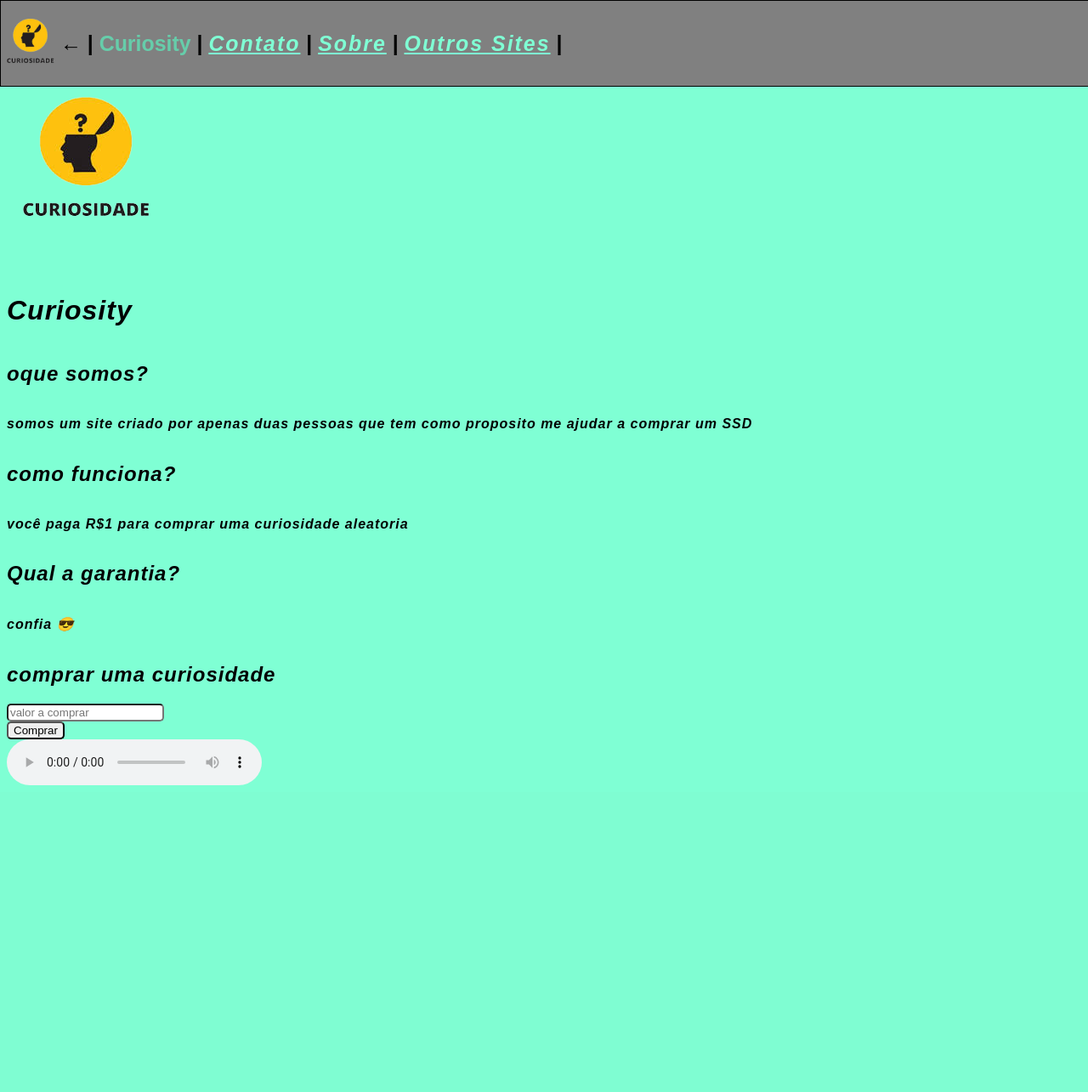
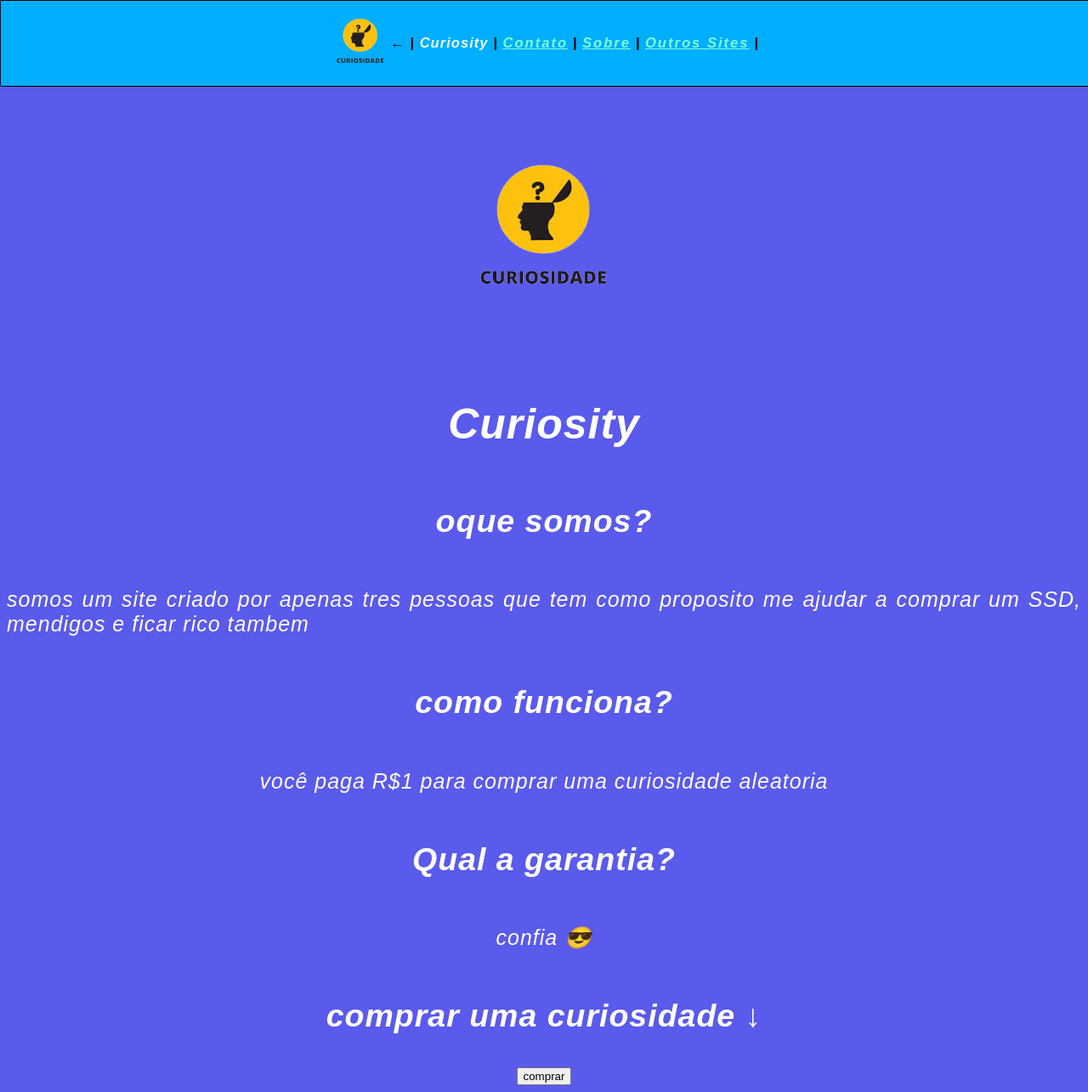
Before and after one commit to Brunin13/Brunin13.github.io, a PHP site: page / in a window 1280 px wide. Shown: the whole page at 85% size. Before the commit the page ends 924 px from the top, so only its background shows below. Run offline with PHP 8.4, Linux system fonts and the light colour scheme.

Commit message:
Add files via upload

```diff
--- a/projetos-particulares/Curiosity/Curiosity.js
+++ b/projetos-particulares/Curiosity/Curiosity.js
@@ -1,13 +1,21 @@
 function comprar() {
-    var value = document.getElementById('input').value
-    var confirm = prompt("comprar "+ value +" curiosidades por R$"+ value +"?");
-    if(confirm == 'sim' || confirm == 's' ||confirm == 'S' ||confirm == 'Sim' || confirm == 'ss' ||confirm == 'SS' ||confirm == 'SIM' ) {
-        window.open('comprar.html', '_self')
+    var confirm = confirm("comprar "+ 1 +" curiosidades por R$"+ 1 +"?");
+    if(confirm == true ) {
+        alert("comprando..")
+        window.open('comprar.html', '_blank')
     } else {
         alert("cancelando compra...");
     }
 }
 
+function random(n1, n2) {
+
+}
+
 function comprei() {
-    alert("eu sei que vc n comprou efi di pi >:(");
+    alert("sorteando...");
+    var time = setInterval(() => {
+        clearInterval(time);
+    }, 1000);
+    random(0, 20)
 }
--- a/projetos-particulares/Curiosity/Index.html
+++ b/projetos-particulares/Curiosity/Index.html
@@ -17,14 +17,13 @@
         <img src="imagens/logo.png" alt="logo Curiosity">
         <h1>Curiosity</h1>
         <h2>oque somos?</h2>
-        <p>somos um site criado por apenas duas pessoas que tem como proposito me ajudar a comprar um SSD</p>
+        <p>somos um site criado por apenas tres pessoas que tem como proposito me ajudar a comprar um SSD, mendigos e ficar rico tambem</p>
         <h2>como funciona?</h2>
         <p>você paga R$1 para comprar uma curiosidade aleatoria</p>
         <h2>Qual a garantia?</h2>
         <p>confia &#x1F60E;</p>
-        <h2>comprar uma curiosidade</h2>
-        <input id="input" type="number" placeholder="valor a comprar"><a href="#comprar"><input type="submit" value="Comprar" onclick="comprar()"></a>
-        <audio src="i-dont-need-your-love-adi-goldstein-main-version-06-17-13841.mp3" autoplay loop controls></audio>
+        <h2>comprar uma curiosidade &downarrow;</h2>
+        <a href="comprar.html"><button>comprar</button></a>
     </div>
   </body>
   <script src="Curiosity.js"></script>
--- a/projetos-particulares/Curiosity/outros.html
+++ b/projetos-particulares/Curiosity/outros.html
@@ -11,12 +11,13 @@
   <body>
     <div class="barra">
         <img src="imagens/logo.png" width="70px" alt="logo"><h5><strong>&leftarrow; | <em><a href="Index.html">Curiosity</a></em> | <em><a href="https://github.com/Brunin13" rel="external" target="_blank">Contato</a></em> | <em><a href="sobre.html">Sobre</a></em> / <span>Outros Sites</span> |</strong></h5>
-        <audio src="i-dont-need-your-love-adi-goldstein-main-version-06-17-13841.mp3" autoplay loop controls></audio>
+
 
     </div>
     <div class="container">
         <p></p>
         <h1>Outros Sites</h1>
+        <div class="sites">
           <ul>
               <code>
                   <li><a href="https://Brunin13.github.io/projetos-particulares/bielltube/index.html" rel="external" target="_blank">Bielltube</a></li>
@@ -26,10 +27,9 @@
                   <li><a href="https://Brunin13.github.io/html/caixa/caixa.html" rel="external" target="_blank">caixa simulator</a></li>
                   <li><a href="https://Brunin13.github.io/html/calculadora/index.html" rel="external" target="_blank">calculadora</a></li>
                   <li><a href="https://Brunin13.github.io/html/loja%20de%20bal%C3%A3o/index.html" rel="external" target="_blank">Loja de balão</a></li>
-
               </code>
-
           </ul>
+        </div>
     </div>
   </body>
 </html>
--- a/projetos-particulares/Curiosity/style.css
+++ b/projetos-particulares/Curiosity/style.css
@@ -1,5 +1,5 @@
 body {
-    background-color: aquamarine;
+    background-color: rgb(90, 90, 236);
     text-align: center;
 }
 
@@ -9,19 +9,20 @@ body {
 }
 
 .container {
-    padding-top: 50px;
+    padding-top: 100px;
     display: flex;
     flex-direction: column;
-    align-items: flex-start;
+    align-items: center;
     justify-content: center;
+    text-align: justify;
+    font: menu;
+    font-style: italic;
+    letter-spacing: 1px;
+    font-size: 25px;
     height: 100%;
     width: 100%;
-    background-color: aquamarine;
-    color: black;
-    font: menu;
-    font-weight: bold;
-    font-style: italic;
-    letter-spacing: 1px;
+    background-color: rgb(90, 90, 236);
+    color: #ffffff;
 }
 
 .container input{
@@ -32,31 +33,76 @@ body {
 
 .container img{
     text-align: center;
+    margin: 30px;
+    border-radius: 5px;
+}
+
+.container li{
+    display: flex;
+    justify-content: flex-start;
+    align-items: center;
+}
+
+.container a{
+    color: #00b7ff;
+    font: menu;
+    font-style: italic;
+    letter-spacing: 1px;
+    font-size: 25px;
+    text-decoration: none;
+}
+
+#som {
+    display: flex;
+    text-align: center;
+}
+
+.info {
+    border: 2px solid black;
+    border-radius: 5px;
+    text-decoration: none;
+    background-color: #000000;
+    color: #ffffff;
+}
+
+.info a{
+    color: #a200ff;
+    font: menu;
+    font-style: italic;
+    letter-spacing: 1px;
+    font-size: 25px;
+    text-decoration: none;
 }
 
 .barra {
     display: flex;
-    justify-content: flex-start;
+    justify-content: center;
     align-items: center;
     top: 0px;
     left: 0px;
     right: 0px;
     position: fixed;
     font: message-box;
-    font-size: 30px;
+    font-style: italic;
+    letter-spacing: 1px;
+    font-size: 25px;
+    font-size: 20px;
+    text-align: justify;
     height: 100px;
     width: 100%;
     border: 1px solid black;
-    background-color: gray;
+    border-radius: 2px;
+    color: black;
+    background-color: rgb(0, 174, 255);
 }
 
 .barra em{
-    color: aquamarine;
+    color: #101010;
     letter-spacing: 2px;
 }
 
 .barra span{
-    color: mediumaquamarine;
+    color: azure;
 }
 
 .barra a{
--- a/projetos-particulares/sound-car/index.html
+++ b/projetos-particulares/sound-car/index.html
@@ -29,7 +29,7 @@
             <img src="hardware2.jpg" alt="aparelhos eletronicos">
                 <div class="info">
                     <ul>
-                        <li>Endereço: <address> R. Mal Floriano Peixoto, 727 - Vila Poty, Paulo Afonso - BA, 48602-210</address></li>
+                        <li>Endereço<address>: R. Mal Floriano Peixoto,<br> 727 - Vila Poty,<br> Paulo Afonso - BA,<br> 48602-210</address></li>
                         <li><a href="https://www.google.com/search?q=sound%20car&oq=sound+car&aqs=chrome..69i57j0i512l4j69i60l3.2695j0j4&sourceid=chrome&ie=UTF-8&tbs=lf:1,lf_ui:10&tbm=lcl&rflfq=1&num=10&rldimm=8966429644994434012&lqi=Cglzb3VuZCBjYXJaCyIJc291bmQgY2FykgEVc3RlcmVvX3JlcGFpcl9zZXJ2aWNlqgEREAEqDSIJc291bmQgY2FyKAw&phdesc=0vyum6wYkTM&ved=2ahUKEwi0sbPk9LH4AhViLrkGHUTODxQQvS56BAgEEAE&sa=X&rlst=f#rlfi=hd:;si:8966429644994434012,l,Cglzb3VuZCBjYXJaCyIJc291bmQgY2FykgEVc3RlcmVvX3JlcGFpcl9zZXJ2aWNlqgEREAEqDSIJc291bmQgY2FyKAw,y,0vyum6wYkTM;mv:[[-6.976032399999999,-34.9388517],[-11.6261311,-39.5604545]];tbs:lrf:!1m4!1u3!2m2!3m1!1e1!1m4!1u2!2m2!2m1!1e1!2m1!1e2!2m1!1e3,lf:1" rel="external" target="_blank">como chegar</a></li>
                     </ul>
                 </div>
```
Also changed, not shown: projetos-particulares/Curiosity/cauriosity.js (added, +41 -0 lines), projetos-particulares/Curiosity/comprar.html (+3 -9 lines), projetos-particulares/Curiosity/sobre.html (+5 -3 lines), 1 other file. Lines whose indentation alone changed are shown as unchanged.
